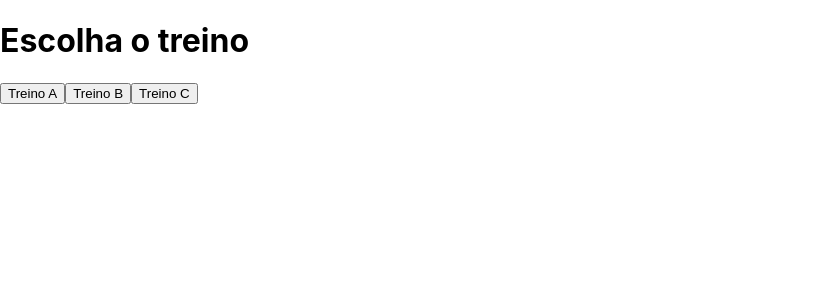
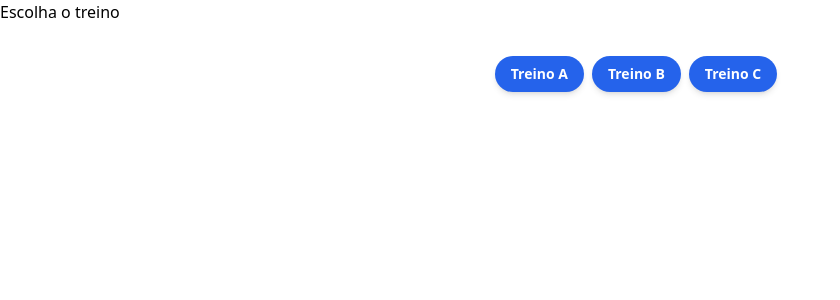
Before and after one commit to GabrielRodriguesMachado/gym, a React (Create React App) app: page / in a window 1280 px wide. Shown: the top 300 px of the page, without its empty margins (0-840 px from the left). Built offline with nearby package versions, Linux system fonts and the light colour scheme.

Commit message:
comecando a estilizar

```diff
--- a/package.json
+++ b/package.json
@@ -34,5 +34,10 @@
       "last 1 firefox version",
       "last 1 safari version"
     ]
+  },
+  "devDependencies": {
+    "autoprefixer": "^10.4.13",
+    "postcss": "^8.4.19",
+    "tailwindcss": "^3.2.4"
   }
 }
--- /dev/null
+++ b/postcss.config.js
@@ -0,0 +1,6 @@
+module.exports = {
+  plugins: {
+    tailwindcss: {},
+    autoprefixer: {},
+  },
+}
--- a/src/App.js
+++ b/src/App.js
@@ -24,29 +24,36 @@ function App() {
     setTreinoSelecionado(false);
   }
   return (
-    <div>
+    <div className="">
       <h1>Escolha o treino</h1>
       {
         treinoSelecionado ? (
-      <div>
-        <button onClick={handleTreinoA}>Treino A</button>
-        <button onClick={handleTreinoB}>Treino B</button>
-        <button onClick={handleTreinoC}>Treino C</button>
+      <div className="justify-center my-8 select-none flex">
+        <button
+          onClick={handleTreinoA}
+          className="py-2 px-4 shadow-md no-underline rounded-full bg-blue-600 text-white font-sans font-semibold text-sm border-blue btn-primary hover:text-white hover:bg-blue-light focus:outline-none active:shadow-none mr-2"
+        >Treino A</button>
+        <button
+          onClick={handleTreinoB}
+          className="py-2 px-4 shadow-md no-underline rounded-full bg-blue-600 text-white font-sans font-semibold text-sm border-blue btn-primary hover:text-white hover:bg-blue-light focus:outline-none active:shadow-none mr-2"
+        >Treino B</button>
+        <button
+          onClick={handleTreinoC}
+          className="py-2 px-4 shadow-md no-underline rounded-full bg-blue-600 text-white font-sans font-semibold text-sm border-blue btn-primary hover:text-white hover:bg-blue-light focus:outline-none active:shadow-none mr-2"
+        >Treino C</button>
       </div>) : (
-        <div>
+        <div className="max-w-sm rounded overflow-hidden shadow-lg bg-black">
           <p>{treino}</p>
-          <ul>
             {treinoEscolhido.map((treino) => (
-              <li key={treino.id}>
-                <p>{treino.nome}</p>
-                <p>Séries: {treino.series}</p>
-                <p>Repetições {treino.repeticoes}</p>
-                <p>Carga: {treino.carga}kg</p>
-                <p>Realizado?</p>
-                <input type="checkbox" name="" id="" />
-              </li>
+          <div key={treino.id} className="px-6 py-4">
+            <p className="font-bold text-xl mb-2 text-gray-200">{treino.nome}</p>
+            <p className="text-gray-200 text-base">Séries: {treino.series}</p>
+            <p className="text-gray-200 text-base">Repetições {treino.repeticoes}</p>
+            <p className="text-gray-200 text-base">Carga: {treino.carga}kg</p>
+            <p className="text-gray-200 text-base">Realizado?</p>
+            <input type="checkbox" name="" id="" className="text-gray-700 text-base" />
+          </div>
             ))}
-          </ul>
         </div>
       )
       }
--- a/src/index.css
+++ b/src/index.css
@@ -1,13 +1,3 @@
-body {
-  margin: 0;
-  font-family: -apple-system, BlinkMacSystemFont, 'Segoe UI', 'Roboto', 'Oxygen',
-    'Ubuntu', 'Cantarell', 'Fira Sans', 'Droid Sans', 'Helvetica Neue',
-    sans-serif;
-  -webkit-font-smoothing: antialiased;
-  -moz-osx-font-smoothing: grayscale;
-}
-
-code {
-  font-family: source-code-pro, Menlo, Monaco, Consolas, 'Courier New',
-    monospace;
-}
+@tailwind base;
+@tailwind components;
+@tailwind utilities;
--- /dev/null
+++ b/tailwind.config.js
@@ -0,0 +1,10 @@
+/** @type {import('tailwindcss').Config} */
+module.exports = {
+  content: [
+    "./src/**/*.{js,jsx,ts,tsx}",
+  ],
+  theme: {
+    extend: {},
+  },
+  plugins: [],
+}
```
Also changed, not shown: 1 other file (tests, documents, lock files or other folders).
